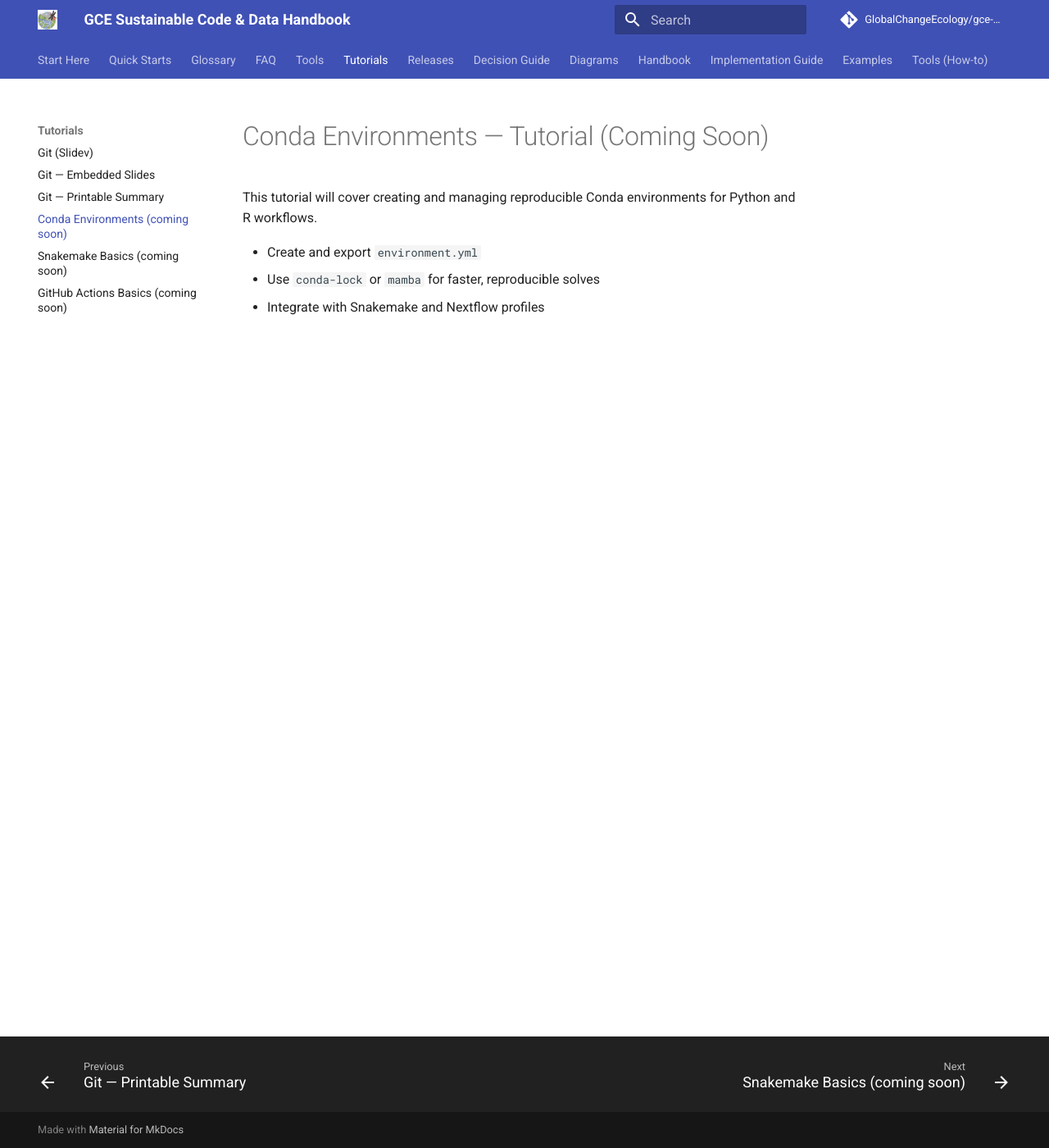
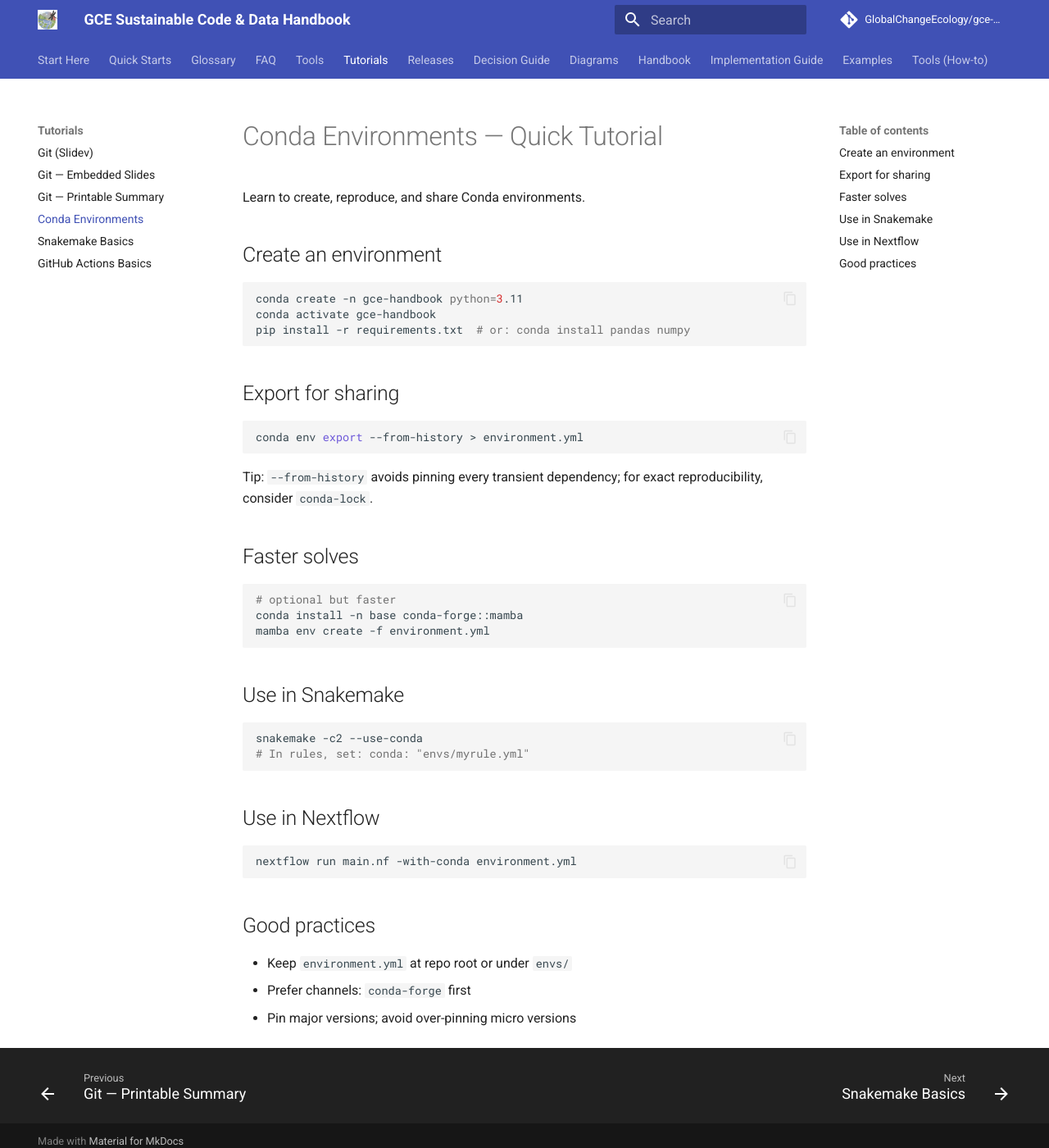
Before and after one commit to GlobalChangeEcology/gce-sustainable-code-and-data-handbook, an MkDocs documentation site: the page built from docs/tutorials/CONDA_TUTORIAL.md, in a window 1280 px wide and 1400 px high. Shown: the whole window at 82% size. Built offline with MkDocs 1.6.1 and Material for MkDocs 9.7.7, drawn with Linux system fonts in a browser that asks for light colours; comment, search, counter and statistics services are not loaded.

Commit message:
Tutorials: prefill Conda/Snakemake/Actions, add print button on Git summary, tidy nav labels

````diff
--- a/docs/tutorials/CONDA_TUTORIAL.md
+++ b/docs/tutorials/CONDA_TUTORIAL.md
@@ -1,7 +1,40 @@
-# Conda Environments — Tutorial (Coming Soon)
+# Conda Environments — Quick Tutorial
 
-This tutorial will cover creating and managing reproducible Conda environments for Python and R workflows.
+Learn to create, reproduce, and share Conda environments.
 
-- Create and export `environment.yml`
-- Use `conda-lock` or `mamba` for faster, reproducible solves
-- Integrate with Snakemake and Nextflow profiles
+## Create an environment
+```bash
+conda create -n gce-handbook python=3.11
+conda activate gce-handbook
+pip install -r requirements.txt  # or: conda install pandas numpy
+```
+
+## Export for sharing
+```bash
+conda env export --from-history > environment.yml
+```
+
+Tip: `--from-history` avoids pinning every transient dependency; for exact reproducibility, consider `conda-lock`.
+
+## Faster solves
+```bash
+# optional but faster
+conda install -n base conda-forge::mamba
+mamba env create -f environment.yml
+```
+
+## Use in Snakemake
+```bash
+snakemake -c2 --use-conda
+# In rules, set: conda: "envs/myrule.yml"
+```
+
+## Use in Nextflow
+```bash
+nextflow run main.nf -with-conda environment.yml
+```
+
+## Good practices
+- Keep `environment.yml` at repo root or under `envs/`
+- Prefer channels: `conda-forge` first
+- Pin major versions; avoid over-pinning micro versions
--- a/mkdocs.yml
+++ b/mkdocs.yml
@@ -59,9 +59,9 @@ nav:
     - Git (Slidev): tutorials/GIT_TUTORIAL.md
     - Git — Embedded Slides: tutorials/GIT_TUTORIAL_EMBED.md
     - Git — Printable Summary: tutorials/GIT_TUTORIAL_SUMMARY.md
-    - Conda Environments (coming soon): tutorials/CONDA_TUTORIAL.md
-    - Snakemake Basics (coming soon): tutorials/SNAKEMAKE_TUTORIAL.md
-    - GitHub Actions Basics (coming soon): tutorials/GHA_TUTORIAL.md
+    - Conda Environments: tutorials/CONDA_TUTORIAL.md
+    - Snakemake Basics: tutorials/SNAKEMAKE_TUTORIAL.md
+    - GitHub Actions Basics: tutorials/GHA_TUTORIAL.md
   - Releases: RELEASES.md
   - Decision Guide: DECISION_GUIDE.md
   - Diagrams: DIAGRAMS.md
````
Also changed, not shown: docs/tutorials/GHA_TUTORIAL.md (+23 -5 lines), docs/tutorials/GIT_TUTORIAL_SUMMARY.md (+6 -0 lines), docs/tutorials/SNAKEMAKE_TUTORIAL.md (+24 -5 lines).
